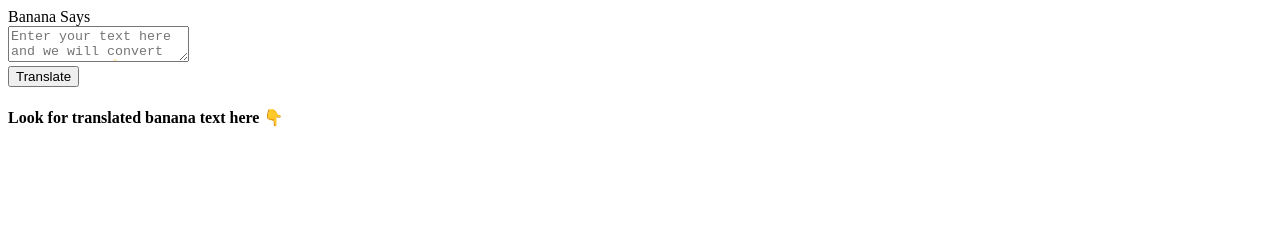
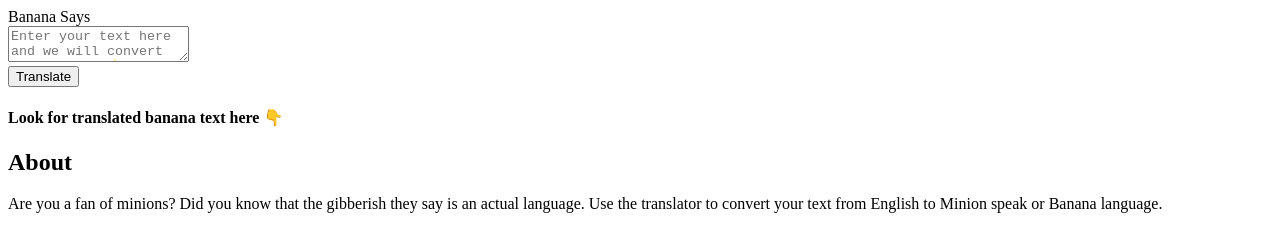
Before and after one commit to pradipgharge/Banana-Speaks-Translation-App, a plain HTML site: page index.html in a window 1280 px wide. Drawn offline with Linux system fonts and the light colour scheme.

Commit message:
Update: added footer and script tag

```diff
--- a/index.html
+++ b/index.html
@@ -19,5 +19,14 @@
         <h4 class="show-msg">Look for translated banana text here 👇</h4>
         <div id="output-text"></div>
     </main>
+
+    <footer class="footer">
+        <div class="container">
+            <h2 class=" footer-header">About</h2>
+            <p class="footer-text">Are you a fan of minions? Did you know that the gibberish they say is an actual language. Use the translator to convert your text from English to Minion speak or Banana language. </p>
+        </div>
+    </footer>
+
+    <script src="App.js" type="text/javascript"></script>
 </body>
 </html>
```
